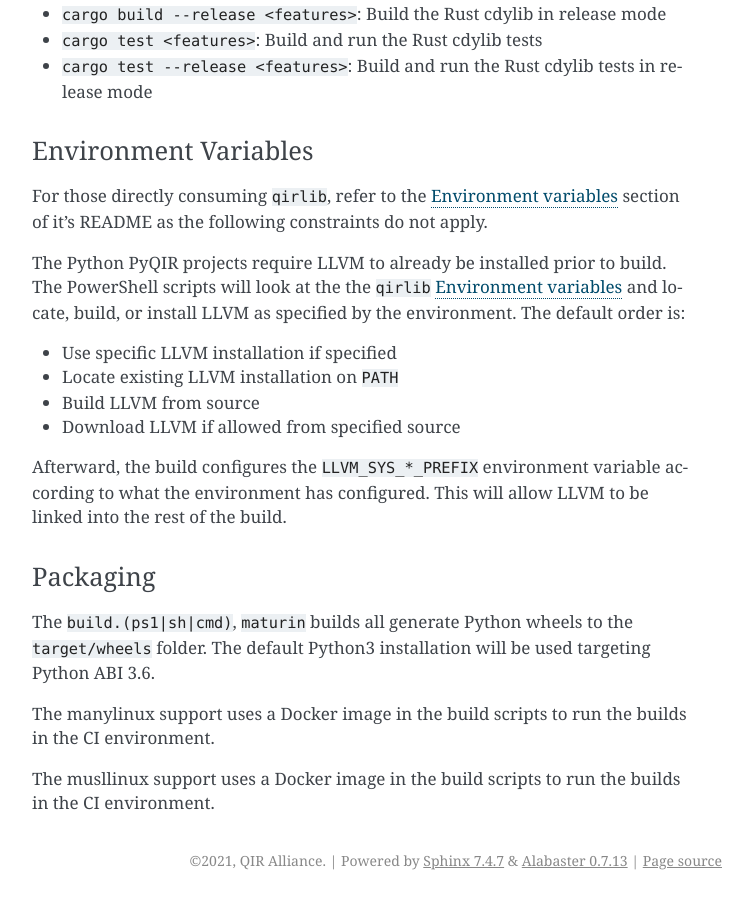
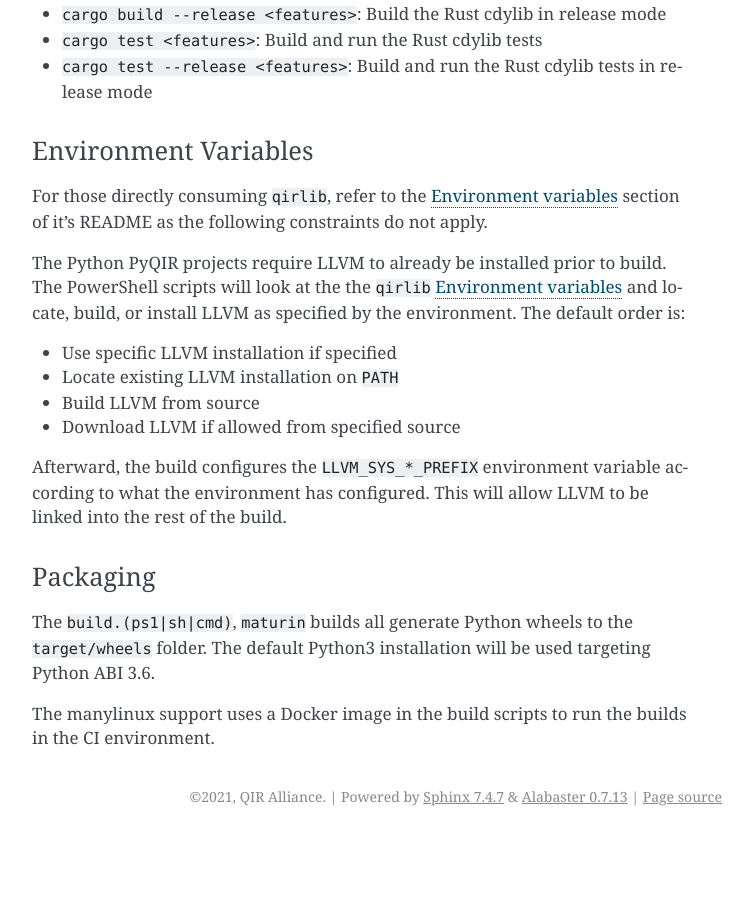
Before and after one commit to qir-alliance/pyqir, a Sphinx documentation site: the page built from docs/development-guide/building.md, in a window 1280 px wide and 900 px high, scrolled down 2922 px. Shown: the whole window, without its empty margins (388-1141 px from the left). Built offline with Sphinx 7.4.7, drawn with Linux system fonts in a browser that asks for light colours; after the commit the page ends 3758 px from its top, so only the background shows below that.

Commit message:
Remove musl Linux builds

```diff
--- a/docs/development-guide/building.md
+++ b/docs/development-guide/building.md
@@ -159,6 +159,3 @@ targeting Python ABI 3.6.
 
 The manylinux support uses a Docker image in the build scripts to run the builds
 in the CI environment.
-
-The musllinux support uses a Docker image in the build scripts to run the builds
-in the CI environment.
```
Also changed, not shown: 5 other files.
